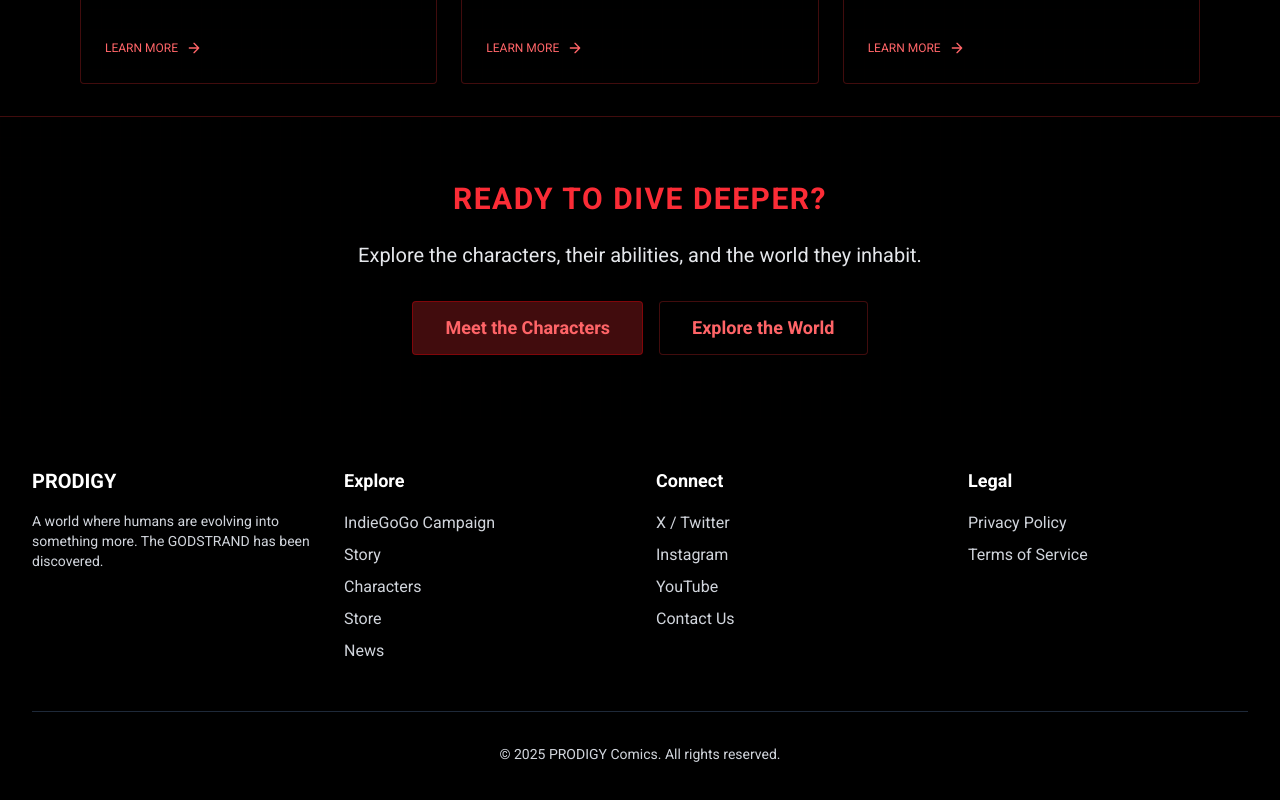
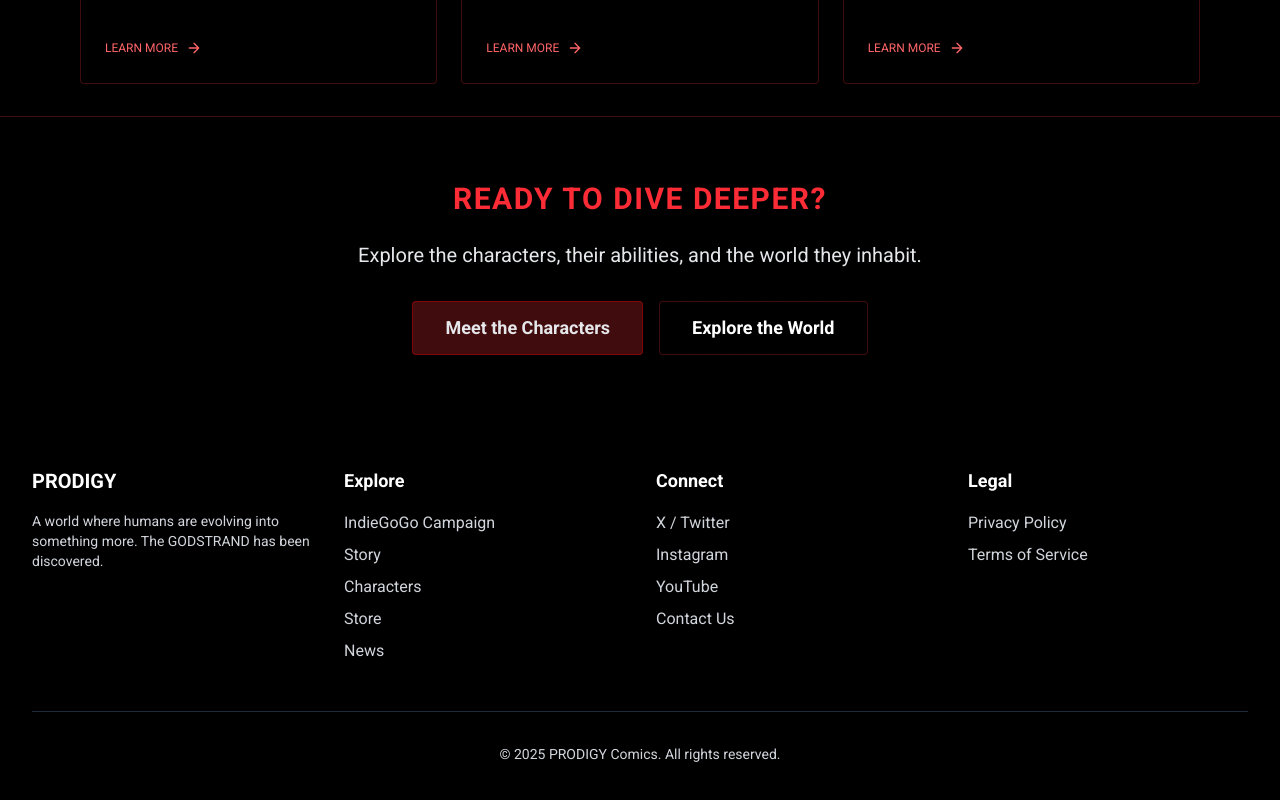
Before and after one commit to Sleighs/prodigy-comics, a Next.js app: page /story in a window 1280 px wide. Shown: the part 1798-2598 px from the top of the page. Built offline with nearby package versions, Linux system fonts and the light colour scheme.

Commit message:
Update page.tsx

```diff
--- a/app/story/page.tsx
+++ b/app/story/page.tsx
@@ -794,13 +794,13 @@ MAJOR ORGANIZATIONS:
           <div className="flex flex-col sm:flex-row gap-4 justify-center">
             <Link
               href="/characters"
-              className="px-8 py-3 bg-red-900/50 hover:bg-red-800/50 rounded border border-red-700/50 text-red-400 hover:text-red-300 text-lg font-semibold transition-colors"
+              className="px-8 py-3 bg-red-900/50 hover:bg-red-800/50 rounded border border-red-700/50 hover:text-red-300 text-lg font-semibold transition-colors"
             >
               Meet the Characters
             </Link>
             <Link
               href="/world"
-              className="px-8 py-3 bg-black/50 hover:bg-gray-900/50 rounded border border-red-900/50 text-red-400 hover:text-red-300 text-lg font-semibold transition-colors"
+              className="px-8 py-3 bg-black/50 hover:bg-gray-900/50 rounded border border-red-900/50 text-white hover:text-red-300 text-lg font-semibold transition-colors"
             >
               Explore the World
             </Link>
```
